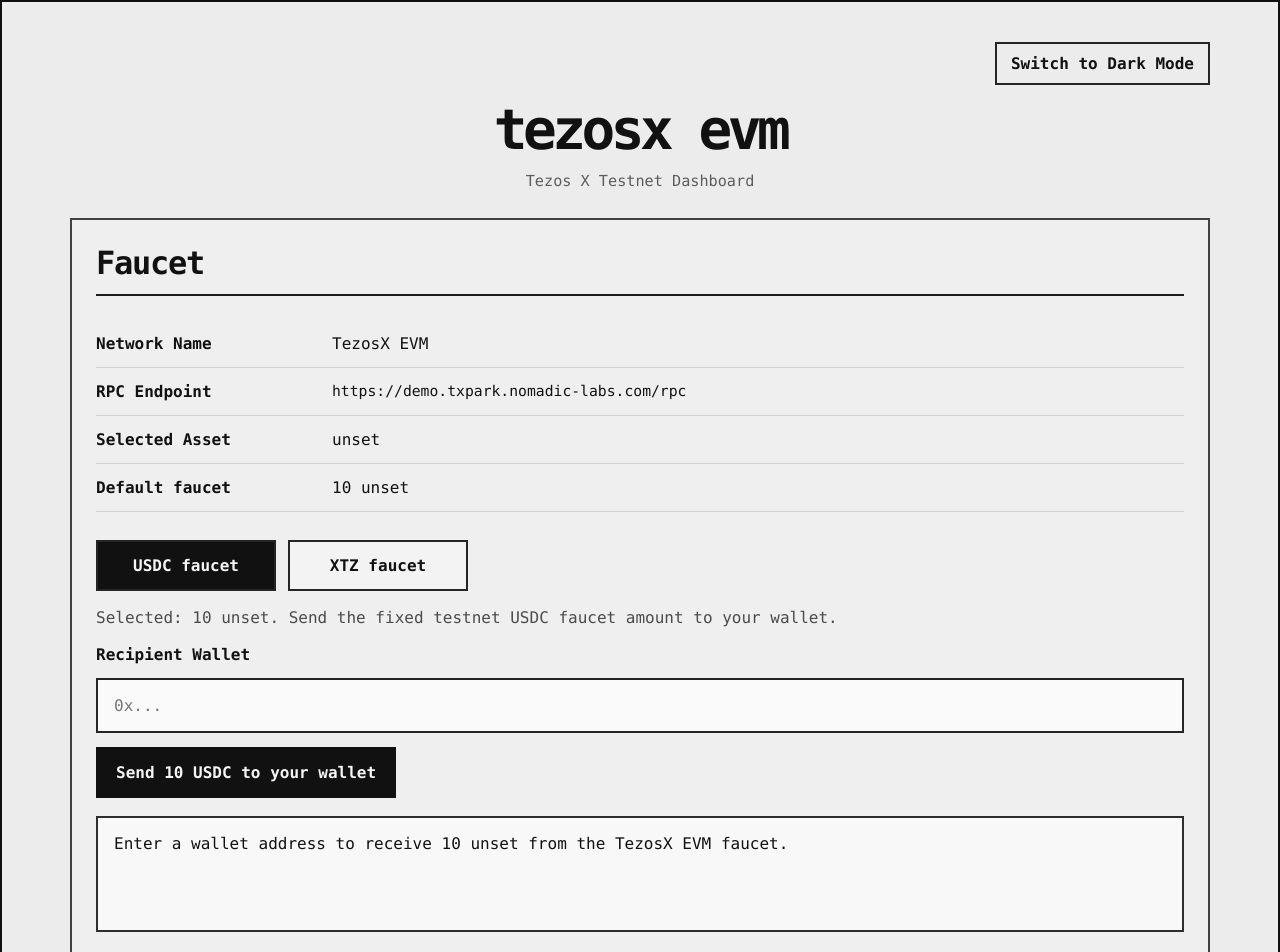
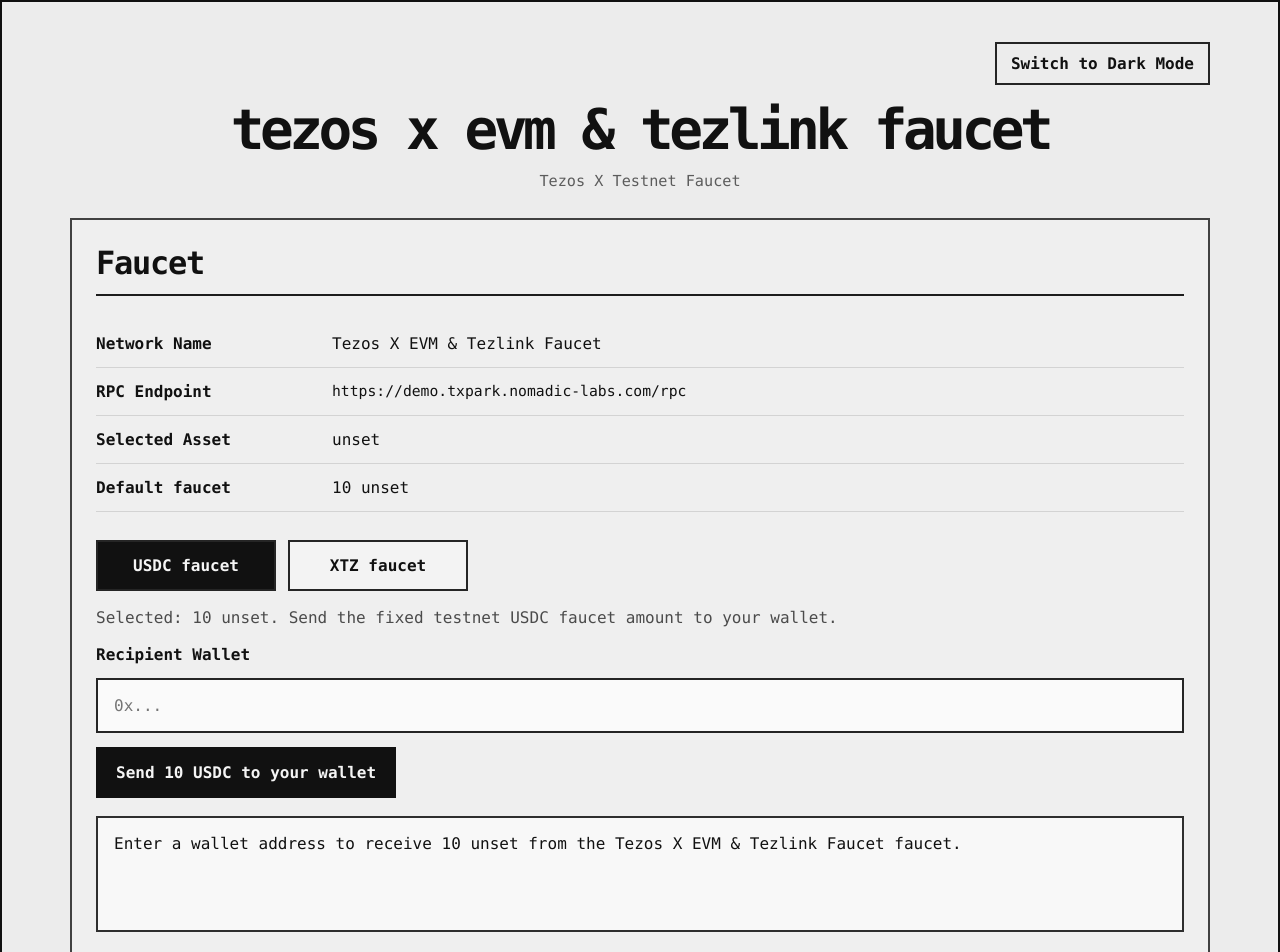
Before and after one commit to trilitech/tezosx-evm-usdc-airdrop, a Next.js app: page / in a window 1280 px wide. Shown: the top 952 px of the page. Built offline with nearby package versions, Linux system fonts and the light colour scheme; no server answers.

Commit message:
chore: rebrand to Tezos X EVM & Tezlink Faucet / Tezos X Testnet Faucet

```diff
--- a/src/app/layout.tsx
+++ b/src/app/layout.tsx
@@ -2,8 +2,9 @@ import type { Metadata } from "next";
 import "./globals.css";
 
 export const metadata: Metadata = {
-  title: "TezosX EVM",
-  description: "Testnet faucet — fixed USDC or native XTZ payouts on TezosX EVM.",
+  title: "Tezos X EVM & Tezlink Faucet",
+  description:
+    "Tezos X Testnet Faucet — fixed USDC or native XTZ payouts on Tezos X EVM.",
 };
 
 export default function RootLayout({
--- a/src/app/page.tsx
+++ b/src/app/page.tsx
@@ -14,9 +14,10 @@ type ClaimResult = {
   explorerUrl?: string | null;
 };
 
-const networkName = process.env.NEXT_PUBLIC_NETWORK_NAME ?? "TezosX EVM";
+const networkName =
+  process.env.NEXT_PUBLIC_NETWORK_NAME ?? "Tezos X EVM & Tezlink Faucet";
 const networkSubtitle =
-  process.env.NEXT_PUBLIC_NETWORK_SUBTITLE ?? "Tezos X Testnet Dashboard";
+  process.env.NEXT_PUBLIC_NETWORK_SUBTITLE ?? "Tezos X Testnet Faucet";
 const rpcEndpoint =
   process.env.NEXT_PUBLIC_EVM_RPC ?? "https://demo.txpark.nomadic-labs.com/rpc";
 const assetOptions: Record<
```
Also changed, not shown: 2 other files (tests, documents, lock files or other folders).
